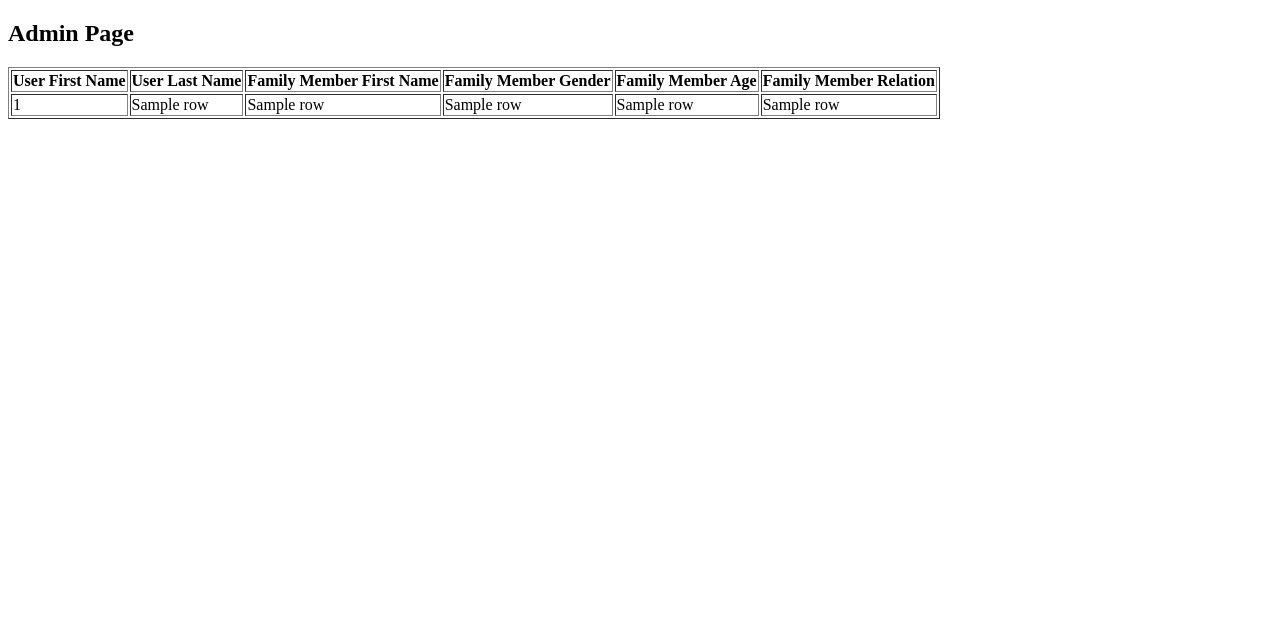
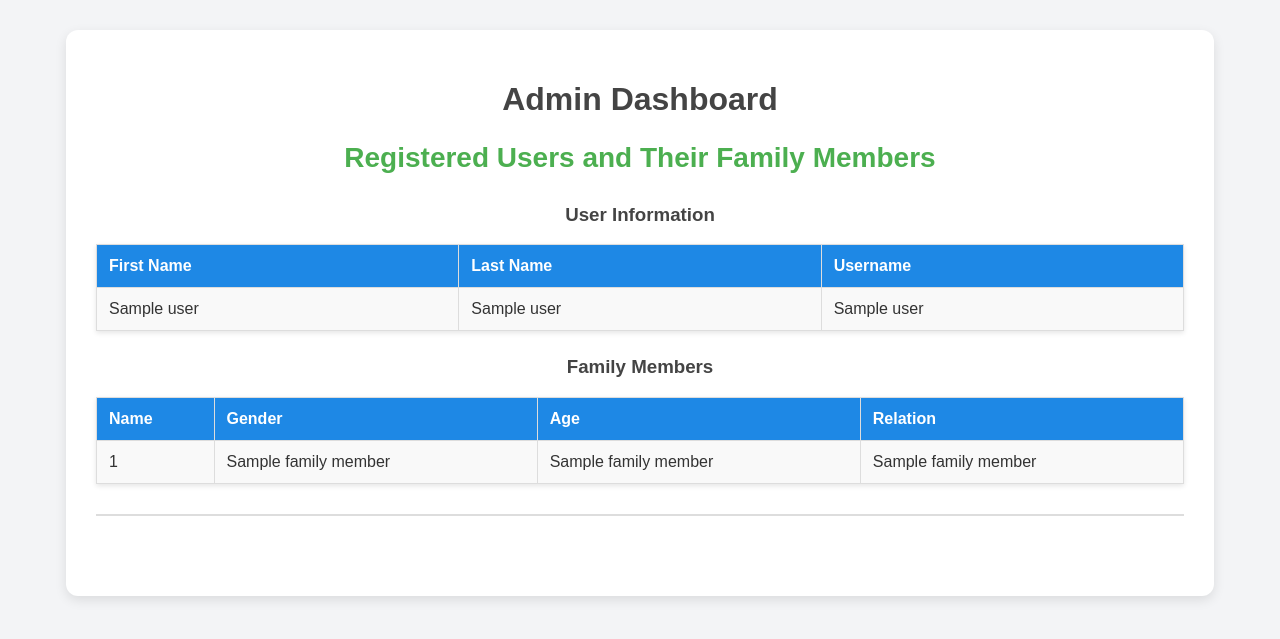
Before and after one commit to vansh070605/REGESTRATION-FORM, a Flask app: template templates/admin.html in a window 1280 px wide. Shown: the top 639 px of the page. Run offline with Flask 3, Linux system fonts and the light colour scheme; the template is opened without the code that fills it: most values are stand-ins (such as "Sample title", 1, 10 or a date in 2020).

Commit message:
admin.html

```diff
--- a/templates/admin.html
+++ b/templates/admin.html
@@ -3,36 +3,67 @@
 <head>
     <meta charset="UTF-8">
     <meta name="viewport" content="width=device-width, initial-scale=1.0">
-    <title>Admin Page</title>
+    <title>Admin Dashboard</title>
+    <link rel="stylesheet" href="{{ url_for('static', filename='admin.css') }}">
 </head>
 <body>
 
-<h2>Admin Page</h2>
+    <div class="container">
+        <h1>Admin Dashboard</h1>
 
-<table border="1">
+        <h2>Registered Users and Their Family Members</h2>
+
+        {% for user_id, user_data in users_data.items() %}
+            <div class="user">
+                <h3>User Information</h3>
+                <table>
                     <thead>
                         <tr>
-            <th>User First Name</th>
-            <th>User Last Name</th>
-            <th>Family Member First Name</th>
-            <th>Family Member Gender</th>
-            <th>Family Member Age</th>
-            <th>Family Member Relation</th>
+                            <th>First Name</th>
+                            <th>Last Name</th>
+                            <th>Username</th>
                         </tr>
                     </thead>
                     <tbody>
-        {% for row in users_and_family_members %}
                         <tr>
-                <td>{{ row[0] }}</td>  <!-- User's first name -->
-                <td>{{ row[1] }}</td>  <!-- User's last name -->
-                <td>{{ row[2] }}</td>  <!-- Family member's first name -->
-                <td>{{ row[3] }}</td>  <!-- Family member's gender -->
-                <td>{{ row[4] }}</td>  <!-- Family member's age -->
-                <td>{{ row[5] }}</td>  <!-- Family member's relation -->
+                            <td>{{ user_data['user'][0] }}</td>
+                            <td>{{ user_data['user'][1] }}</td>
+                            <td>{{ user_data['user'][2] }}</td>
                         </tr>
-        {% endfor %}
                     </tbody>
                 </table>
 
+                <h3>Family Members</h3>
+                <table>
+                    <thead>
+                        <tr>
+                            <th>Name</th>
+                            <th>Gender</th>
+                            <th>Age</th>
+                            <th>Relation</th>
+                        </tr>
+                    </thead>
+                    <tbody>
+                        {% if user_data['family_members'] %}
+                            {% for family_member in user_data['family_members'] %}
+                                <tr>
+                                    <td>{{ family_member[0] }}</td>
+                                    <td>{{ family_member[1] }}</td>
+                                    <td>{{ family_member[2] }}</td>
+                                    <td>{{ family_member[3] }}</td>
+                                </tr>
+                            {% endfor %}
+                        {% else %}
+                            <tr>
+                                <td colspan="4">No family members added.</td>
+                            </tr>
+                        {% endif %}
+                    </tbody>
+                </table>
+                <hr>
+            </div>
+        {% endfor %}
+    </div>
+
 </body>
 </html>
```
Lines whose indentation alone changed are shown as unchanged.
